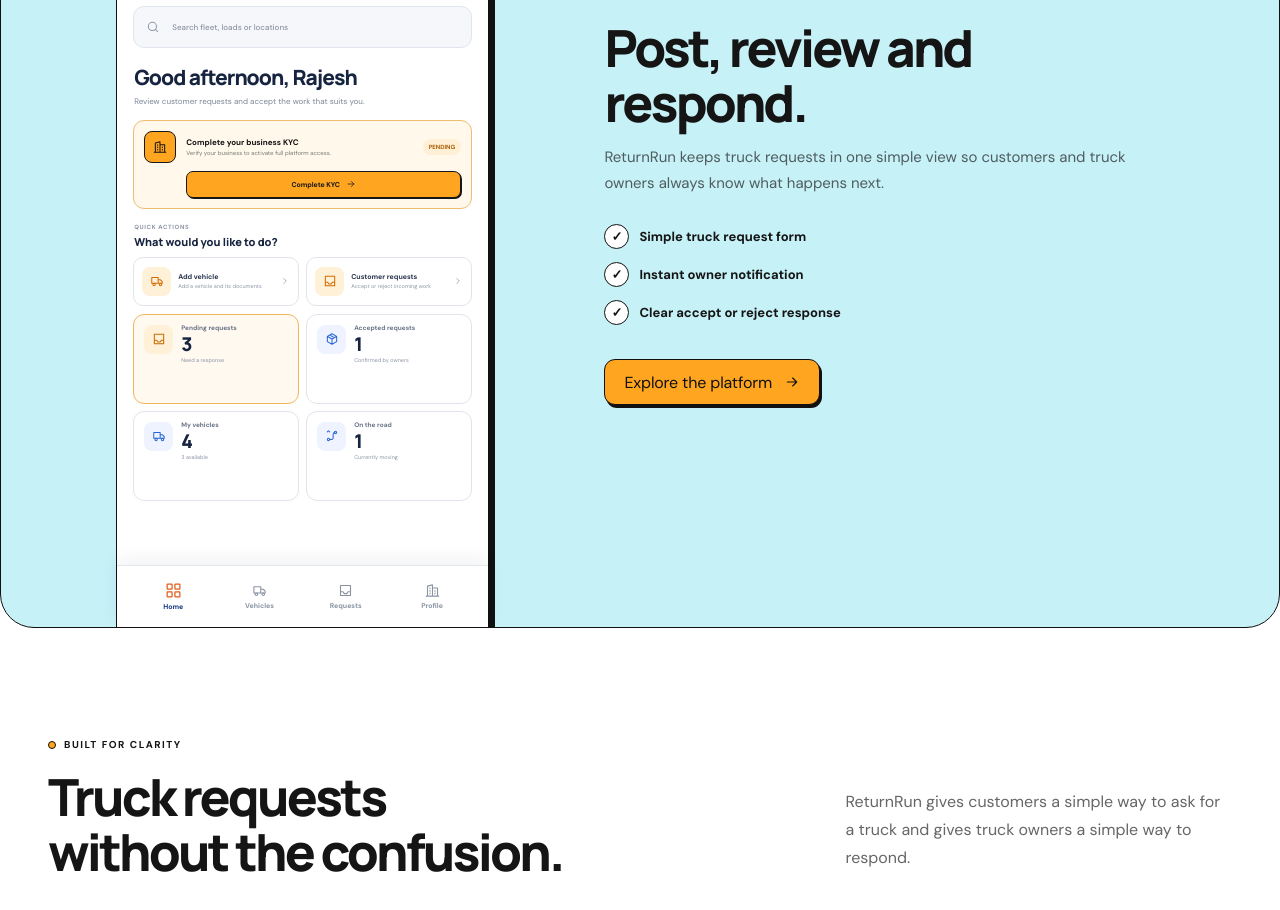
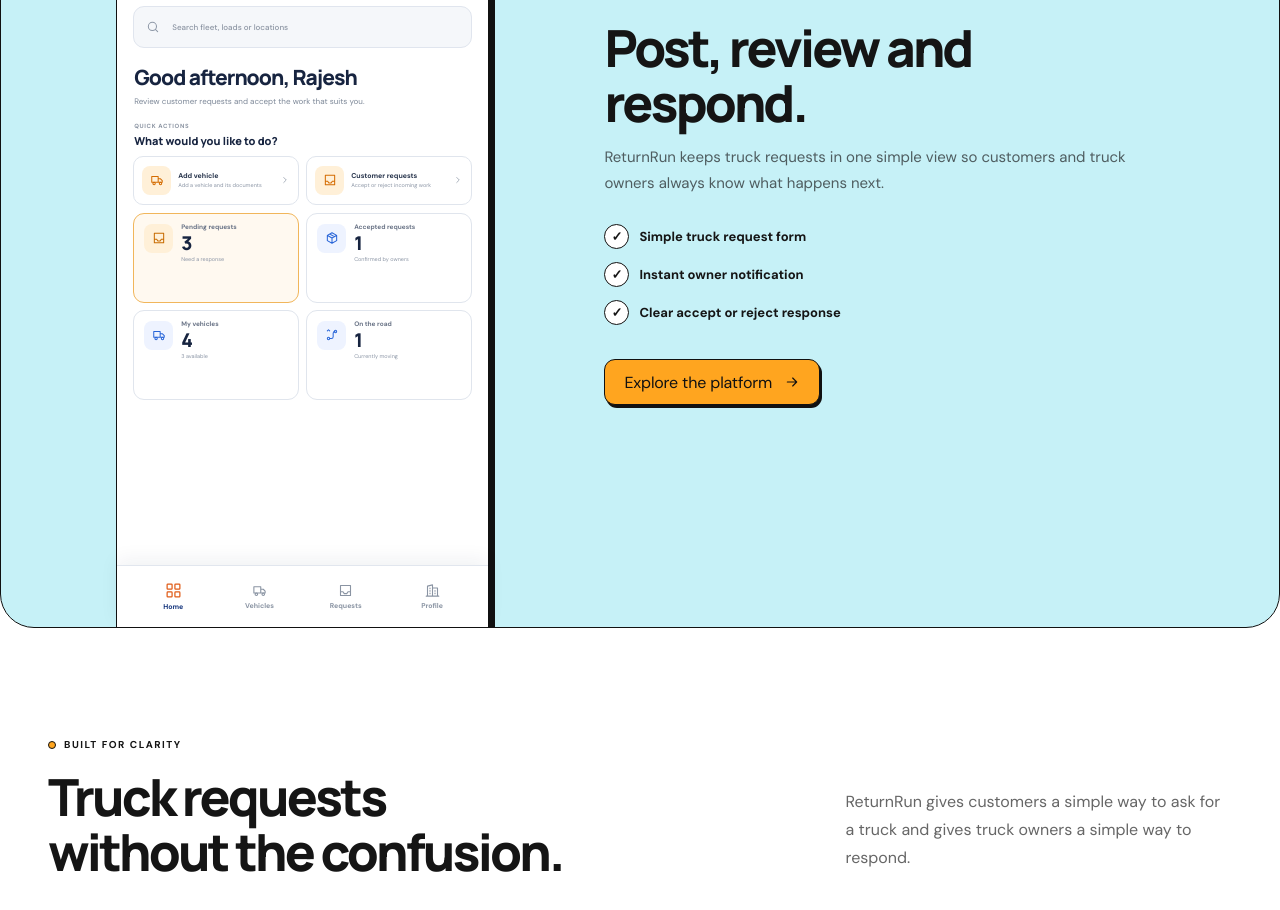
Before and after one commit to Digitaltransformationhq/truckproject, a React (Vite) app: page / in a window 1280 px wide. Shown: the part 1820-2730 px from the top of the page. Built offline with nearby package versions, Linux system fonts and the light colour scheme.

Commit message:
Update Site source

```diff
--- a/landing.css
+++ b/landing.css
@@ -178,15 +178,6 @@
 .platform-phone .phone-heading{margin:18px 1px 12px}
 .platform-phone .phone-heading h3{margin:0;color:#172440;font:800 21px/1.13 Manrope;letter-spacing:-.045em}
 .platform-phone .phone-heading p{margin:6px 0 0;color:#7c8797;font-size:8px;line-height:1.45}
-.platform-phone .phone-kyc{display:grid;grid-template-columns:34px minmax(0,1fr) auto;align-items:center;gap:8px;padding:10px;border:1px solid #efbd6f;border-radius:11px;background:#fff8eb}
-.platform-phone .phone-kyc>span{width:32px;height:32px;display:grid;place-items:center;border:1px solid #171717;border-radius:8px;background:#ffa51f}
-.platform-phone .phone-kyc>span svg{width:14px;height:14px}
-.platform-phone .phone-kyc>div{display:flex;min-width:0;flex-direction:column}
-.platform-phone .phone-kyc strong{font-size:8px;line-height:1.25}
-.platform-phone .phone-kyc small{margin-top:2px;color:#777b78;font-size:6px;line-height:1.35}
-.platform-phone .phone-kyc>b{padding:4px 6px;border-radius:14px;background:#fff0d5;color:#a85b00;font-size:6px;text-transform:uppercase}
-.platform-phone .phone-kyc>button{grid-column:2/-1;height:27px;display:flex;align-items:center;justify-content:center;gap:6px;border:1px solid #171717;border-radius:7px;background:#ffa51f;color:#171717;font-size:7px;font-weight:800;box-shadow:1px 1px 0 #171717}
-.platform-phone .phone-kyc>button svg{width:10px;height:10px}
 .platform-phone .phone-quick-heading{display:flex;flex-direction:column;margin:14px 1px 8px}
 .platform-phone .phone-quick-heading small{color:#8b94a2;font-size:6px;font-weight:800;text-transform:uppercase;letter-spacing:.11em}
 .platform-phone .phone-quick-heading strong{margin-top:3px;color:#172440;font:800 11px Manrope}
--- a/src/components/Landing.tsx
+++ b/src/components/Landing.tsx
@@ -61,7 +61,6 @@
             <div className="phone-top product-phone-top"><button aria-label="Open menu"><Icon name="menu"/></button><div className="phone-brand"><span>RR</span><div><strong>ReturnRun</strong><small>Fleet workspace</small></div></div><button className="phone-bell" aria-label="Notifications"><Icon name="bell"/><b>2</b></button></div>
             <label className="phone-search product-phone-search"><Icon name="search"/><input aria-label="Search workspace" placeholder="Search fleet, loads or locations"/></label>
             <div className="phone-heading product-phone-heading"><h3>Good afternoon, Rajesh</h3><p>Review customer requests and accept the work that suits you.</p></div>
-            <div className="phone-kyc"><span><Icon name="building"/></span><div><strong>Complete your business KYC</strong><small>Verify your business to activate full platform access.</small></div><b>Pending</b><button type="button">Complete KYC <Icon name="arrow"/></button></div>
             <div className="phone-quick-heading"><small>Quick actions</small><strong>What would you like to do?</strong></div>
             <div className="phone-quick-actions"><article><span><Icon name="truck"/></span><div><strong>Add vehicle</strong><small>Add a vehicle and its documents</small></div><Icon name="chevron"/></article><article><span><Icon name="inbox"/></span><div><strong>Customer requests</strong><small>Accept or reject incoming work</small></div><Icon name="chevron"/></article></div>
             <div className="phone-metrics"><article className="highlight"><span><Icon name="inbox"/></span><div><small>Pending requests</small><strong>3</strong><em>Need a response</em></div></article><article><span><Icon name="package"/></span><div><small>Accepted requests</small><strong>1</strong><em>Confirmed by owners</em></div></article><article><span><Icon name="truck"/></span><div><small>My vehicles</small><strong>4</strong><em>3 available</em></div></article><article><span><Icon name="route"/></span><div><small>On the road</small><strong>1</strong><em>Currently moving</em></div></article></div>
```
